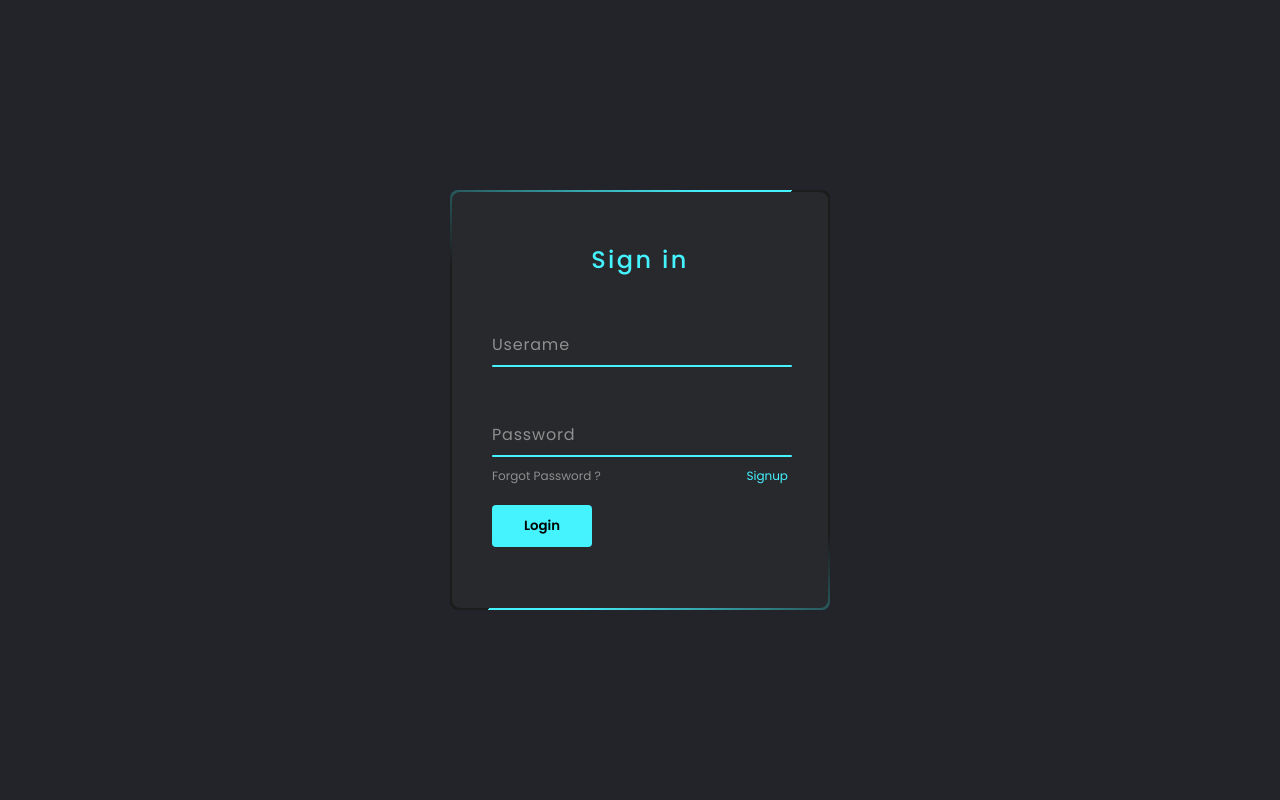
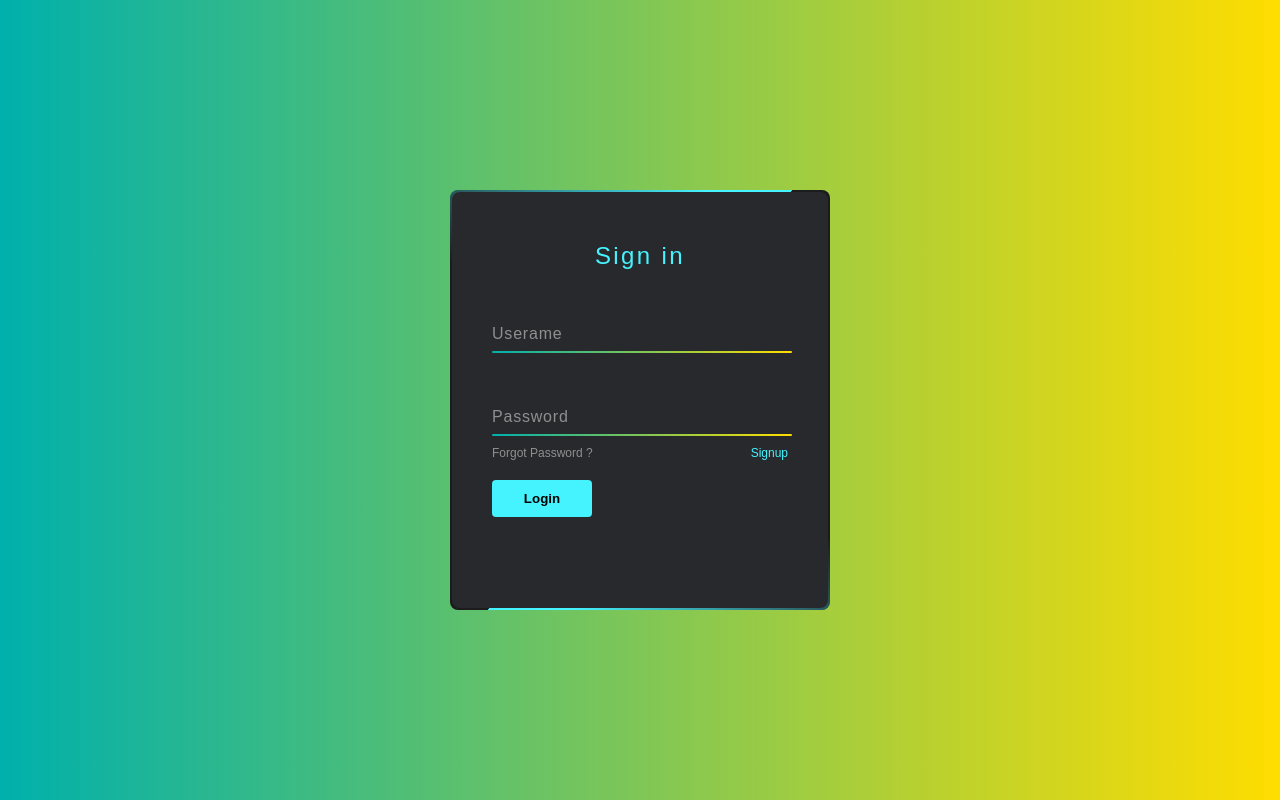
Before and after one commit to paniztgp2002/tire-shop, a Django app: page /login/ in a window 1280 px wide. Run offline with Django 4.2, Linux system fonts and the light colour scheme.

Commit message:
login changes

```diff
--- a/TireShop/website/static/website/css/login.css
+++ b/TireShop/website/static/website/css/login.css
@@ -1,4 +1,3 @@
-@import url('https://fonts.googleapis.com/css2?family=Poppins:wght@300;400;500;600;700;800;900&display=swap');
 *
 {
 	margin: 0;
@@ -13,7 +12,7 @@ body
 	align-items: center;
 	min-height: 100vh;
 	flex-direction: column;
-	background: #23242a;
+	background: linear-gradient(to left, #FFDD00, #00B0AC);
 }
 .box
 {
@@ -126,7 +125,7 @@ h2
 	bottom: 0;
 	width: 100%;
 	height: 2px;
-	background: #45f3ff;
+	background: linear-gradient(to left, #FFDD00, #00B0AC);
 	border-radius: 4px;
 	overflow: hidden;
 	transition: 0.5s;
```
